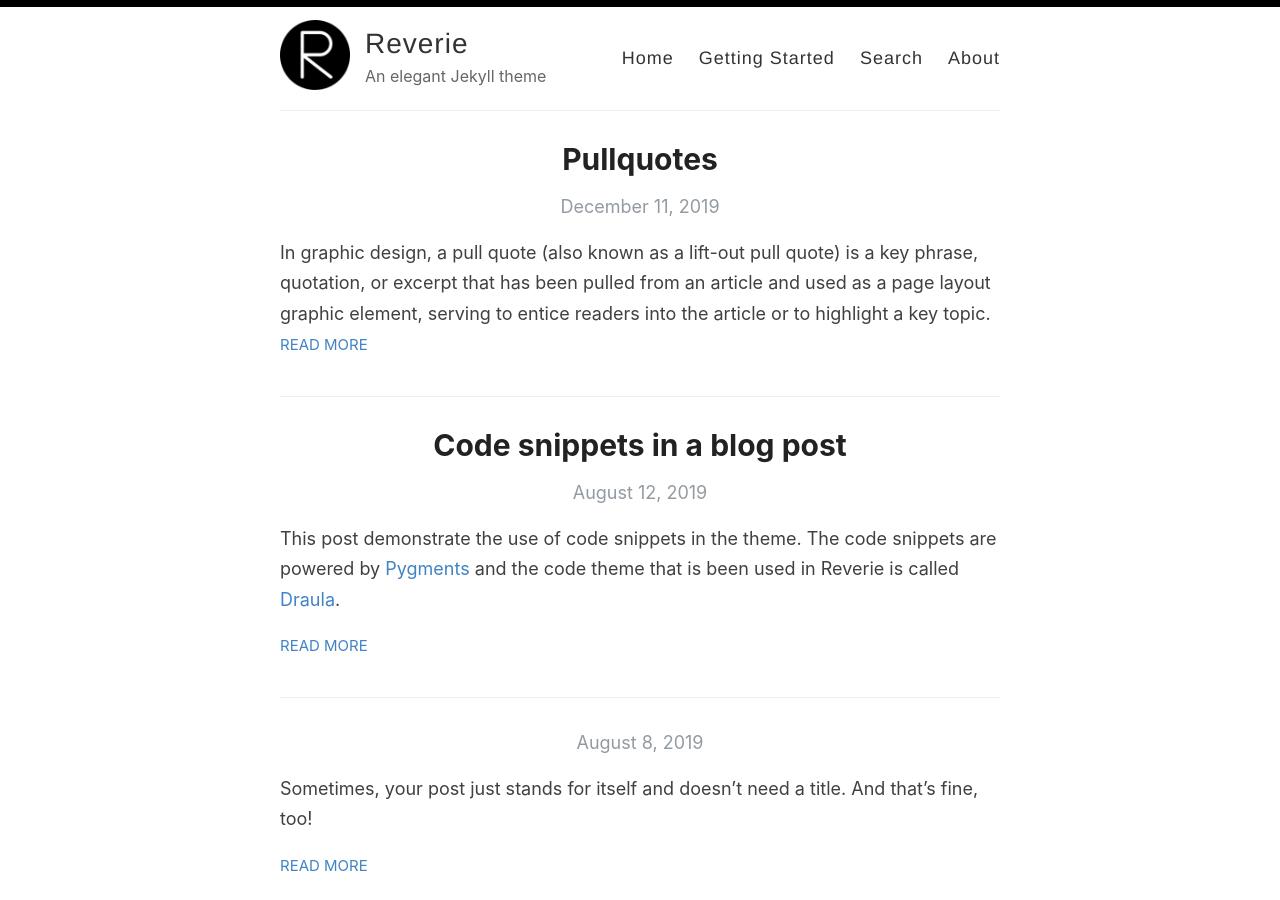
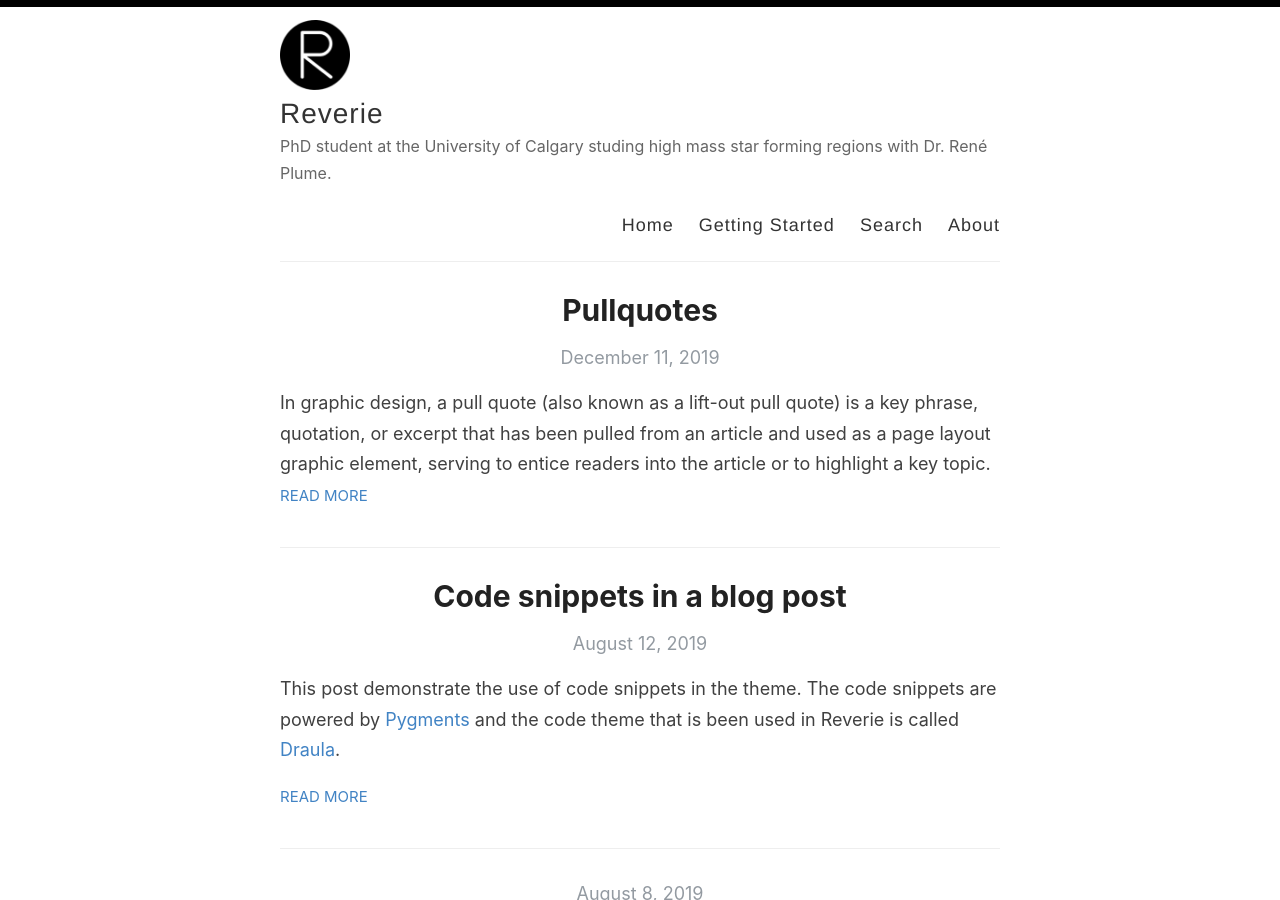
Before and after one commit to pafreema/pafreema, a Jekyll site: the page built from index.html, in a window 1280 px wide and 900 px high. Built offline with Jekyll 4.4.1, drawn with Linux system fonts in a browser that asks for light colours; the list of posts is cut into pages by our own code.

Commit message:
Update _config.yml

```diff
--- a/_config.yml
+++ b/_config.yml
@@ -6,10 +6,10 @@
 name: Reverie
 
 # Name of the author
-author: Amit Merchant
+author: Pamela Freeman
 
 # Short bio or description (displayed in the header)
-description: An elegant Jekyll theme
+description: PhD student at the University of Calgary studing high mass star forming regions with Dr. René Plume.
 
 # URL of your avatar or profile pic (you could use your GitHub profile pic)
 avatar: /images/reverie.png
```
